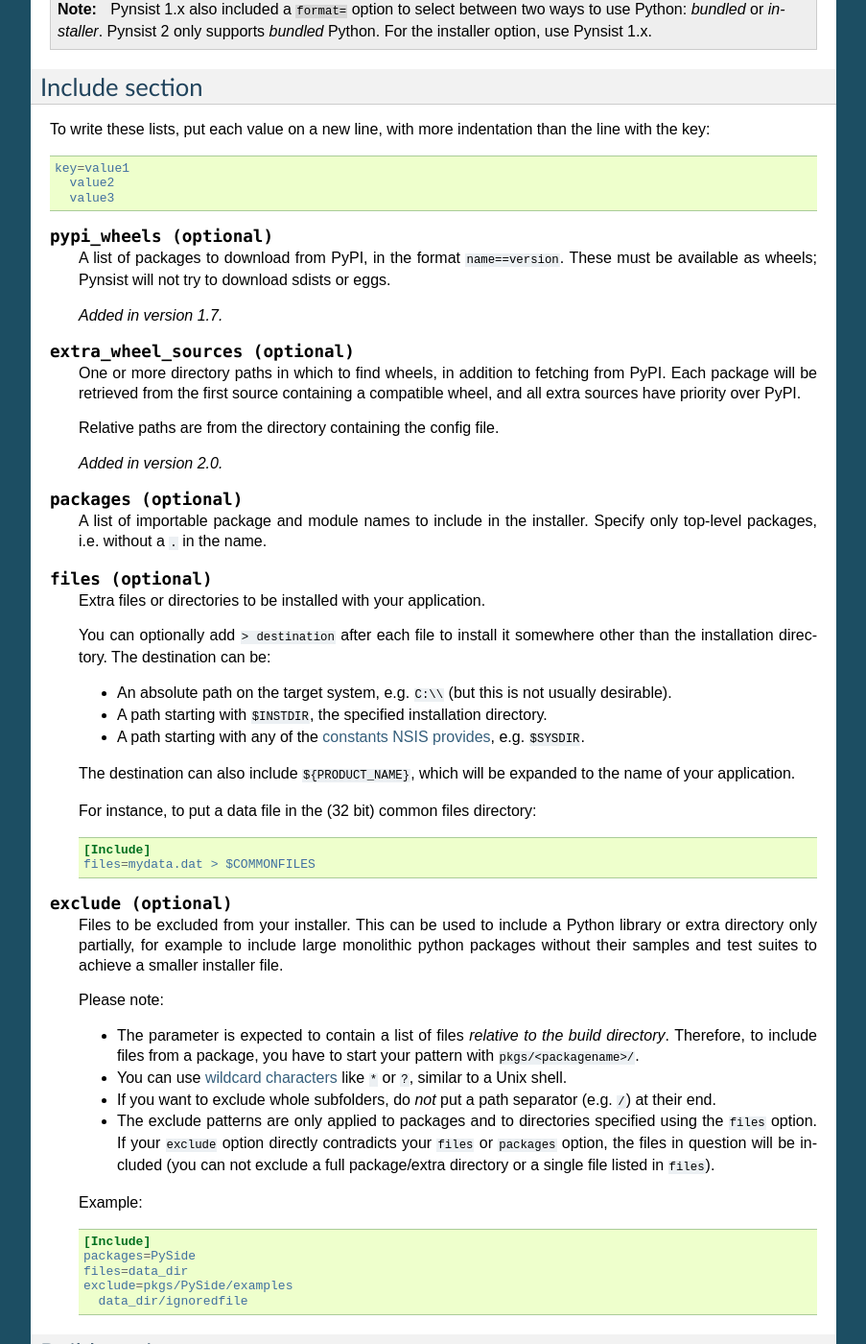
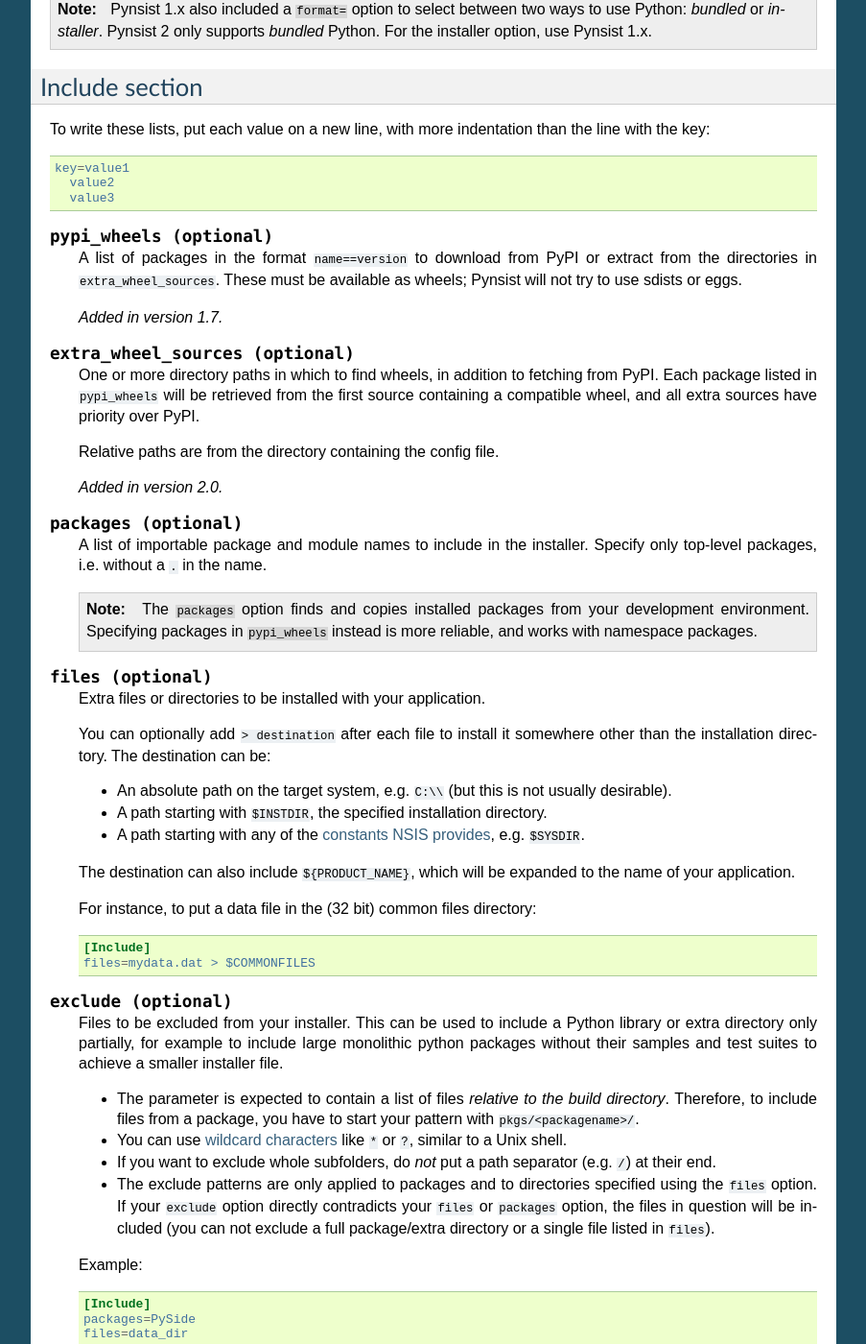
Before and after one commit to takluyver/pynsist, a Sphinx documentation site: the page built from doc/cfgfile.rst, in a window 1280 px wide and 1400 px high, scrolled down 2670 px. Shown: the whole window at 96% size, without its empty margins (198-1101 px from the left). Built offline with Sphinx 7.4.7, drawn with Linux system fonts in a browser that asks for light colours.

Commit message:
Clarify docs about including packages

```diff
--- a/doc/cfgfile.rst
+++ b/doc/cfgfile.rst
@@ -197,8 +197,9 @@
 
 .. describe:: pypi_wheels (optional)
 
-   A list of packages to download from PyPI, in the format ``name==version``.
-   These must be available as wheels; Pynsist will not try to download sdists
+   A list of packages in the format ``name==version`` to download from PyPI or
+   extract from the directories in ``extra_wheel_sources``.
+   These must be available as wheels; Pynsist will not try to use sdists
    or eggs.
 
    .. versionadded:: 1.7
@@ -206,7 +207,8 @@
 .. describe:: extra_wheel_sources (optional)
 
    One or more directory paths in which to find wheels, in addition to fetching
-   from PyPI. Each package will be retrieved from the first source containing a
+   from PyPI. Each package listed in ``pypi_wheels`` will be retrieved from the
+   first source containing a
    compatible wheel, and all extra sources have priority over PyPI.
 
    Relative paths are from the directory containing the config file.
@@ -217,6 +219,12 @@
 
    A list of importable package and module names to include in the installer.
    Specify only top-level packages, i.e. without a ``.`` in the name.
+
+   .. note::
+
+      The ``packages`` option finds and copies installed packages from your
+      development environment. Specifying packages in ``pypi_wheels`` instead
+      is more reliable, and works with namespace packages.
 
 .. describe:: files (optional)
 
@@ -247,8 +255,6 @@
    Python library or extra directory only partially, for example to include
    large monolithic python packages without their samples and test suites to
    achieve a smaller installer file.
-
-   Please note:
 
    * The parameter is expected to contain a list of files *relative to the
      build directory*. Therefore, to include files from a package, you have to
```
